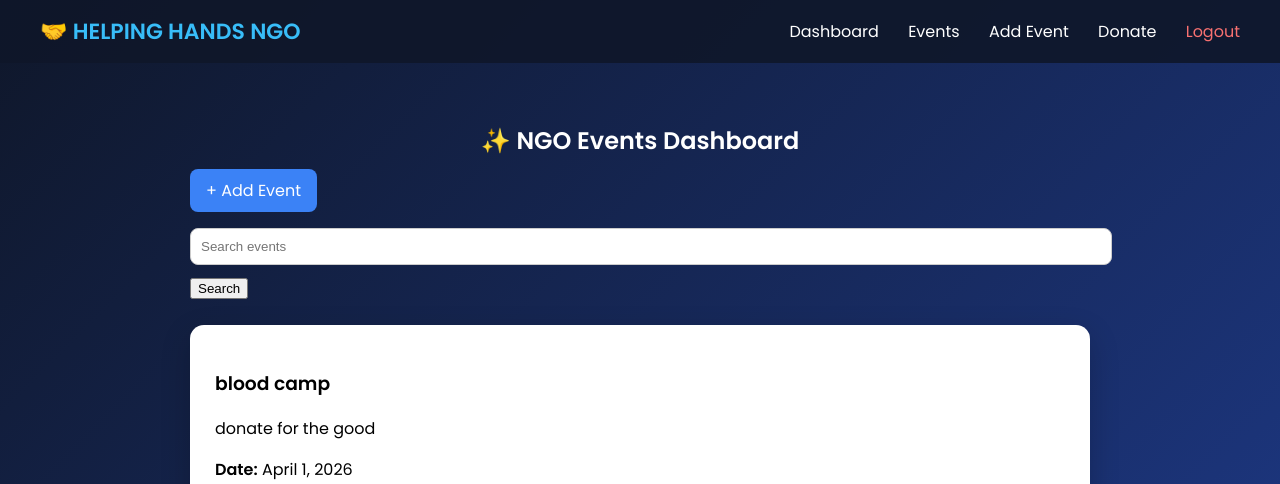
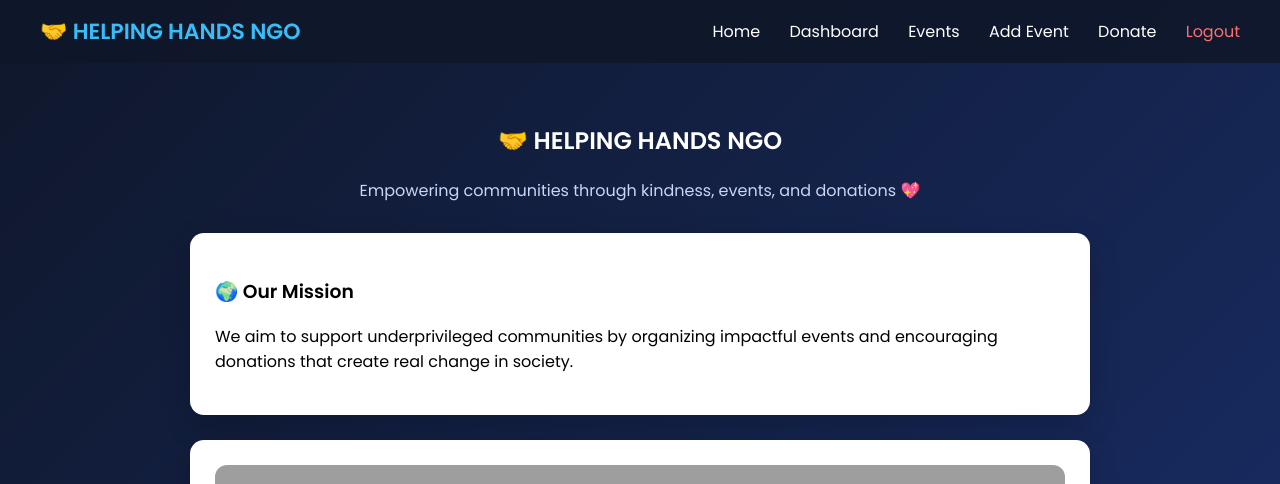
Before and after one commit to yashashture02/ngo-cms-internship, a Django app: page /events/ in a window 1280 px wide. Shown: the top 484 px of the page. Run offline with Django 5.2, Linux system fonts and the light colour scheme; data comes from the database, SQL or seed files in the repository; both versions use the stored data as it was after the commit; grey boxes are pictures that could not be loaded.

Commit message:
Day 20: Added full NGO homepage with stats and sections

```diff
--- a/backend/ngo_backend/accounts/templates/base.html
+++ b/backend/ngo_backend/accounts/templates/base.html
@@ -85,6 +85,7 @@
     </div>
 
     <div class="nav-links">
+        <a href="/">Home</a>
         <a href="/dashboard/">Dashboard</a>
         <a href="/events/">Events</a>
         <a href="/events/add/">Add Event</a>
--- /dev/null
+++ b/backend/ngo_backend/events/templates/events/home.html
@@ -0,0 +1,47 @@
+{% extends "base.html" %}
+{% block content %}
+
+<!-- HERO SECTION -->
+<h2>🤝 HELPING HANDS NGO</h2>
+
+<p style="text-align:center; color:#cbd5f5; margin-bottom:30px;">
+    Empowering communities through kindness, events, and donations 💖
+</p>
+
+<div class="card">
+    <h3>🌍 Our Mission</h3>
+    <p>
+        We aim to support underprivileged communities by organizing impactful events
+        and encouraging donations that create real change in society.
+    </p>
+</div>
+
+<!-- IMAGE -->
+<div class="card">
+    <img src="https://images.unsplash.com/photo-1522202176988-66273c2fd55f"
+         style="width:100%; border-radius:12px;">
+</div>
+
+<!-- STATS -->
+<div class="card">
+    <h3>📊 Our Impact</h3>
+    <p><strong>Total Events:</strong> {{ total_events }}</p>
+    <p><strong>Total Donations:</strong> {{ total_donations }}</p>
+    <p><strong>Total Amount Raised:</strong> ₹ {{ total_amount }}</p>
+</div>
+
+<!-- CALL TO ACTION -->
+<div class="card">
+    <h3>💖 Get Involved</h3>
+    <p>Join us in making a difference. Every contribution matters.</p>
+    <a href="/events/donate/" class="btn">Donate Now</a>
+</div>
+
+<!-- CONTACT -->
+<div class="card">
+    <h3>📞 Contact Us</h3>
+    <p>Email: helpinghands@gmail.com</p>
+    <p>Phone: +91 9876543210</p>
+</div>
+
+{% endblock %}
--- a/backend/ngo_backend/events/urls.py
+++ b/backend/ngo_backend/events/urls.py
@@ -2,6 +2,7 @@ from django.urls import path # type: ignore
 from . import views
 
 urlpatterns = [
+    path('', views.home),
     path('', views.event_list),
     path('add/', views.add_event),
     path('edit-event/<int:id>/', views.edit_event),
--- a/backend/ngo_backend/events/views.py
+++ b/backend/ngo_backend/events/views.py
@@ -55,3 +55,19 @@ def donate(request):
         return render(request, 'events/donate.html', {'success': True})
 
     return render(request, 'events/donate.html')
+
+def home(request):
+    from .models import Event, Donation
+
+    total_events = Event.objects.count()
+    total_donations = Donation.objects.count()
+
+    total_amount = 0
+    for d in Donation.objects.all():
+        total_amount += d.amount
+
+    return render(request, 'events/home.html', {
+        'total_events': total_events,
+        'total_donations': total_donations,
+        'total_amount': total_amount
+    })
```
Also changed, not shown: backend/ngo_backend/db.sqlite3.
